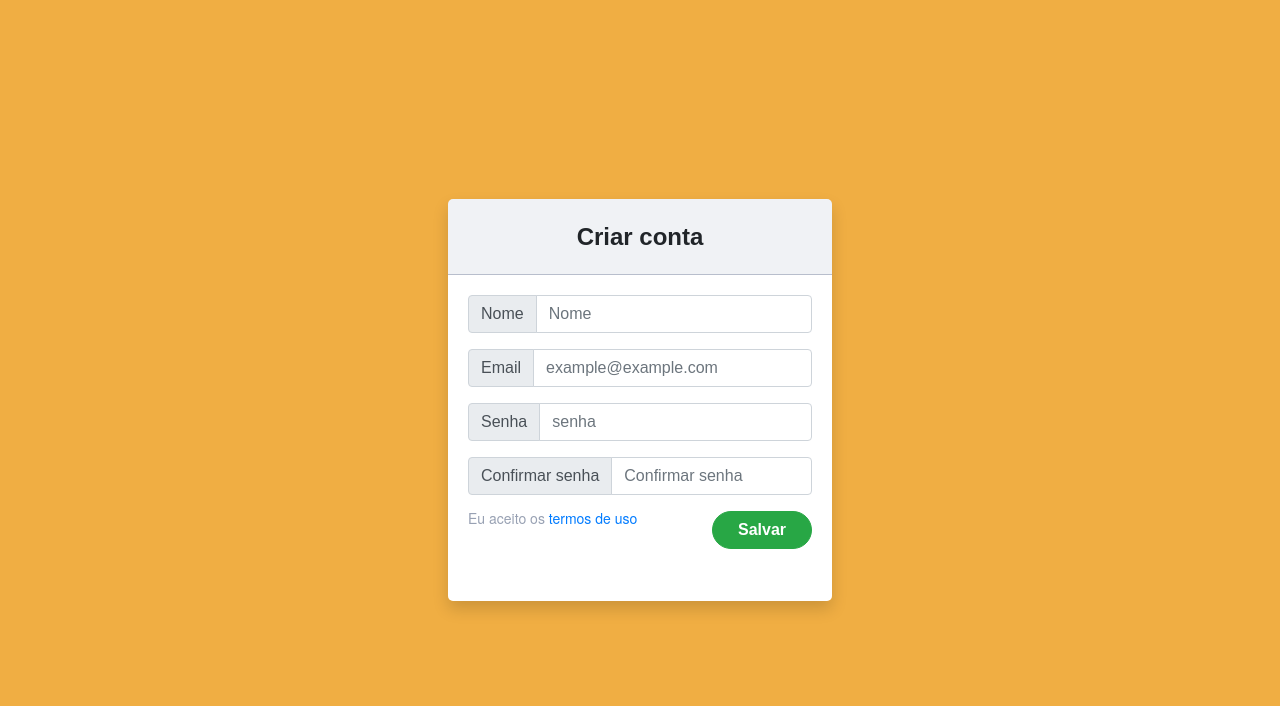
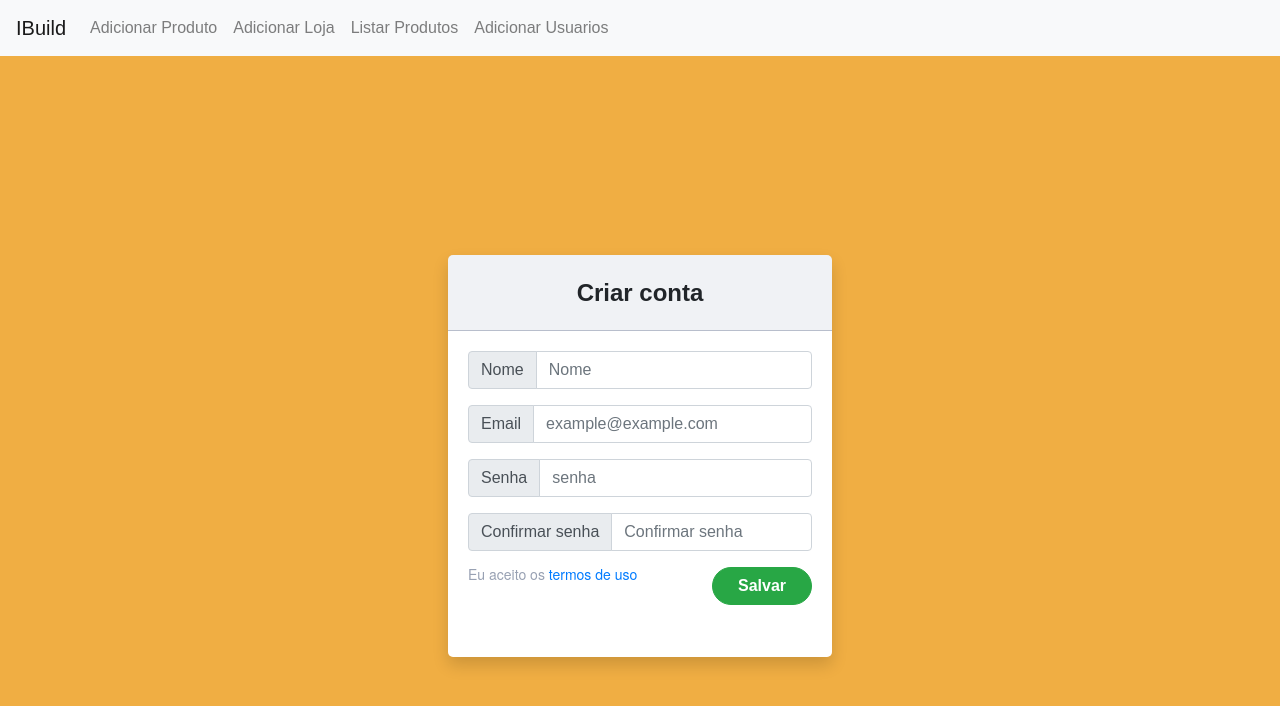
Before and after one commit to llvieira/iBuild, a React (Create React App) app in the folder frontend/ibuild/: page /register/user in a window 1280 px wide. Shown: the top 706 px of the page. Built offline with nearby package versions, Linux system fonts and the light colour scheme.

Commit message:
Added navbar

```diff
--- a/frontend/ibuild/package.json
+++ b/frontend/ibuild/package.json
@@ -7,7 +7,8 @@
     "react": "^16.5.2",
     "react-dom": "^16.5.2",
     "react-router-dom": "^4.3.1",
-    "react-scripts": "1.1.5"
+    "react-scripts": "1.1.5",
+    "reactstrap": "^6.5.0"
   },
   "scripts": {
     "start": "react-scripts start",
--- a/frontend/ibuild/src/App.js
+++ b/frontend/ibuild/src/App.js
@@ -6,11 +6,14 @@ import { history } from './config/history';
 import SuccessLayout from './layout/SuccessLayout';
 import RegisterStoreLayout from "./layout/store/RegisterStoreLayout";
 import ProductsLayout from './layout/ProductsLayout';
+import Navigation from "./layout/Navigation";
 
 class App extends Component {
 
     render() {
         return (
+            <div>
+              <Navigation/>
                 <Router history={history}>
                     <Switch>
                         <Redirect exact from="/" to="/register/user"/>
@@ -21,6 +24,7 @@ class App extends Component {
                         <Route exact path="/products" component={ProductsLayout} />
                     </Switch>
                 </Router>
+            </div>
         );
     }
 }
--- /dev/null
+++ b/frontend/ibuild/src/layout/Navigation.js
@@ -0,0 +1,51 @@
+import React from 'react';
+import {
+    Collapse,
+    Navbar,
+    NavbarToggler,
+    NavbarBrand,
+    Nav,
+    NavItem,
+    NavLink
+} from 'reactstrap';
+
+export default class Navigation extends React.Component {
+    constructor(props) {
+        super(props);
+        this.toggle = this.toggle.bind(this);
+        this.state = {
+            isOpen: false
+        };
+    }
+    toggle() {
+        this.setState({
+            isOpen: !this.state.isOpen
+        });
+    }
+    render() {
+        return (
+            <div>
+                <Navbar color="light" light expand="md">
+                    <NavbarBrand href="/">IBuild</NavbarBrand>
+                    <NavbarToggler onClick={this.toggle} />
+                    <Collapse isOpen={this.state.isOpen} navbar>
+                        <Nav className="navbar-expand-lg navbar-light bg-light" navbar>
+                            <NavItem>
+                                <NavLink href="/register/product/">Adicionar Produto</NavLink>
+                            </NavItem>
+                            <NavItem>
+                                <NavLink href="/register/store/">Adicionar Loja</NavLink>
+                            </NavItem>
+                            <NavItem>
+                                <NavLink href="/products/">Listar Produtos</NavLink>
+                            </NavItem>
+                            <NavItem>
+                                <NavLink href="/register/user/">Adicionar Usuarios</NavLink>
+                            </NavItem>
+                        </Nav>
+                    </Collapse>
+                </Navbar>
+            </div>
+        );
+    }
+}
```
Lines whose indentation alone changed are shown as unchanged.
